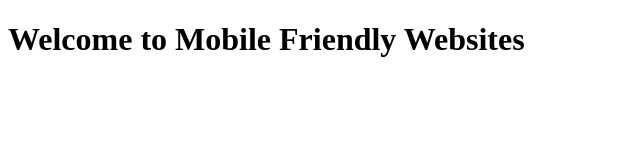
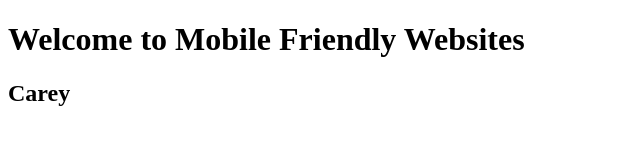
Before and after one commit to ckepford/day01-wfb, a plain HTML site: page index.html in a window 1280 px wide. Shown: the full height of the page, 0-640 px from the left. Drawn offline with Linux system fonts and the light colour scheme.

Commit message:
added name

```diff
--- a/index.html
+++ b/index.html
@@ -9,6 +9,7 @@
 </head>
 <body>
   <h1>Welcome to Mobile Friendly Websites</h1>
+  <h2>Carey</h2>
 
 </body>
 </html>
```
